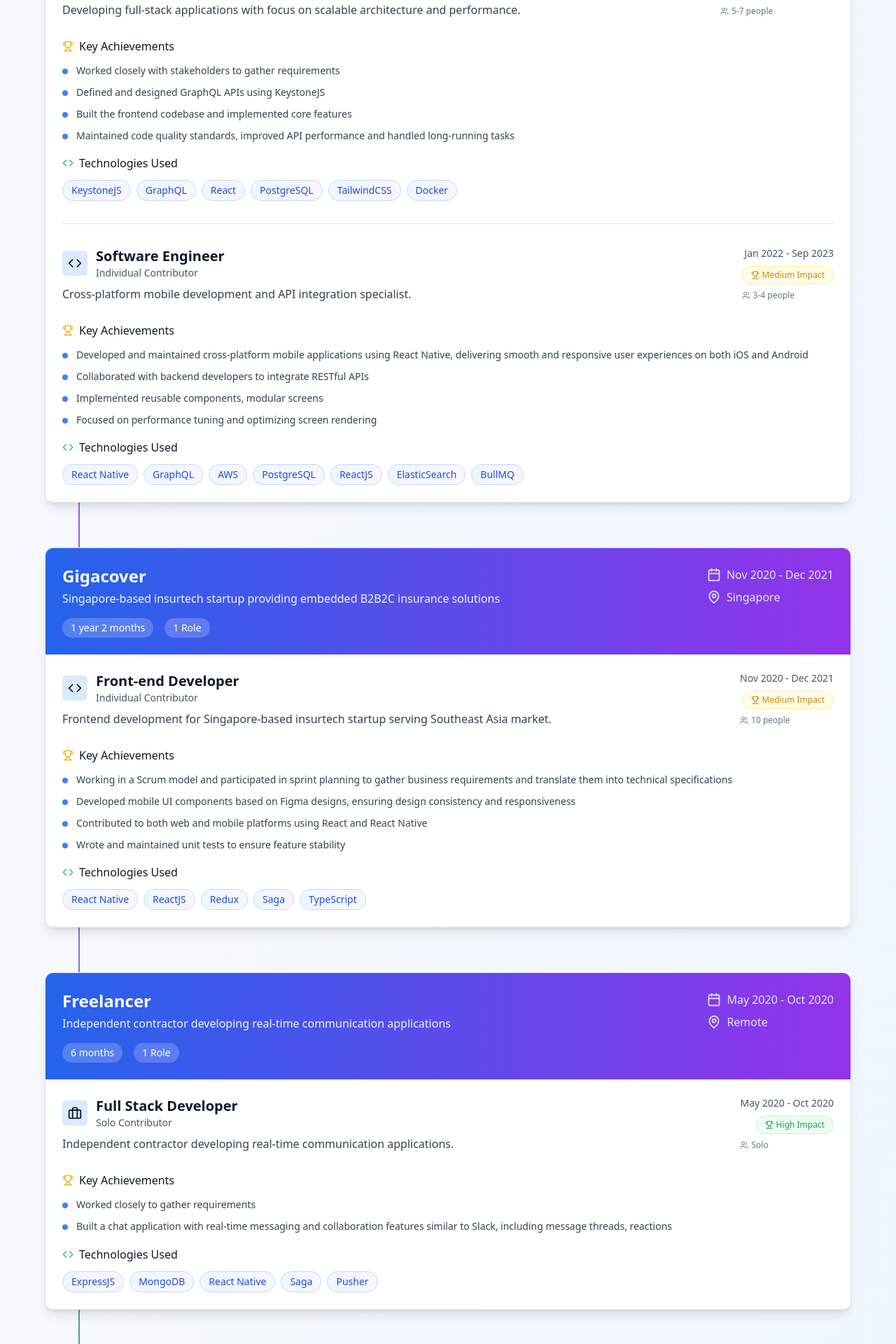
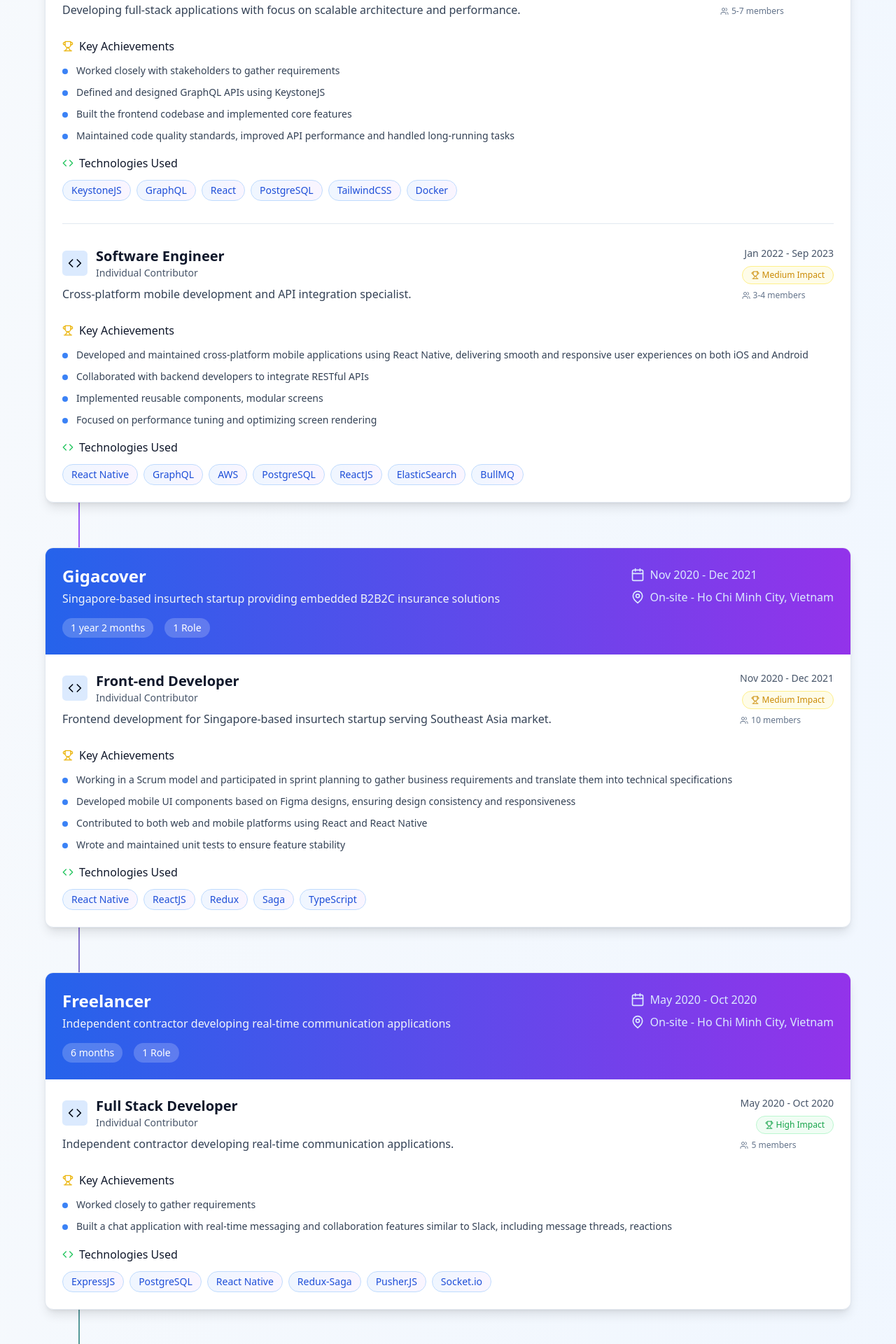
Before and after one commit to lnanhkhoa/lnanhkhoa.github.io, a React (Vite) app: page / in a window 1280 px wide. Shown: the part 3297-5217 px from the top of the page at 70% size. Built offline with nearby package versions, Linux system fonts and the light colour scheme.

Commit message:
refactor: update experience details with more accurate locations and tech stacks

```diff
--- a/src/components/Experience.jsx
+++ b/src/components/Experience.jsx
@@ -4,7 +4,7 @@ import { Calendar, MapPin, Users, Trophy, Code, Briefcase, TrendingUp, Star } fr
 const experiences = [
   {
     company: "Groove Technology",
-    location: "Vietnam",
+    location: "Remote - Ho Chi Minh City, Vietnam",
     period: "Jan 2022 - May 2025",
     totalDuration: "3+ years",
     companyDescription:
@@ -34,7 +34,7 @@ const experiences = [
           "Redis",
         ],
         impact: "High",
-        teamSize: "4-6 people",
+        teamSize: "4-6 members",
       },
       {
         title: "Senior Full Stack Developer",
@@ -50,7 +50,7 @@ const experiences = [
         ],
         technologies: ["KeystoneJS", "GraphQL", "React", "PostgreSQL", "TailwindCSS", "Docker"],
         impact: "Medium-High",
-        teamSize: "5-7 people",
+        teamSize: "5-7 members",
       },
       {
         title: "Software Engineer",
@@ -73,13 +73,13 @@ const experiences = [
           "BullMQ",
         ],
         impact: "Medium",
-        teamSize: "3-4 people",
+        teamSize: "3-4 members",
       },
     ],
   },
   {
     company: "Gigacover",
-    location: "Singapore",
+    location: "On-site - Ho Chi Minh City, Vietnam",
     period: "Nov 2020 - Dec 2021",
     totalDuration: "1 year 2 months",
     companyDescription:
@@ -99,13 +99,13 @@ const experiences = [
         ],
         technologies: ["React Native", "ReactJS", "Redux", "Saga", "TypeScript"],
         impact: "Medium",
-        teamSize: "10 people",
+        teamSize: "10 members",
       },
     ],
   },
   {
     company: "Freelancer",
-    location: "Remote",
+    location: "On-site - Ho Chi Minh City, Vietnam",
     period: "May 2020 - Oct 2020",
     totalDuration: "6 months",
     companyDescription: "Independent contractor developing real-time communication applications",
@@ -113,21 +113,28 @@ const experiences = [
       {
         title: "Full Stack Developer",
         period: "May 2020 - Oct 2020",
-        level: "Solo Contributor",
+        level: "Individual Contributor",
         description: "Independent contractor developing real-time communication applications.",
         achievements: [
           "Worked closely to gather requirements",
           "Built a chat application with real-time messaging and collaboration features similar to Slack, including message threads, reactions",
         ],
-        technologies: ["ExpressJS", "MongoDB", "React Native", "Saga", "Pusher"],
+        technologies: [
+          "ExpressJS",
+          "PostgreSQL",
+          "React Native",
+          "Redux-Saga",
+          "Pusher.JS",
+          "Socket.io",
+        ],
         impact: "High",
-        teamSize: "Solo",
+        teamSize: "5 members",
       },
     ],
   },
   {
     company: "Bitis",
-    location: "Ho Chi Minh City, Vietnam",
+    location: "On-site - Ho Chi Minh City, Vietnam",
     period: "Nov 2018 - April 2020",
     totalDuration: "1 year 6 months",
     companyDescription: "Vietnam's leading footwear brand with nationwide retail presence",
@@ -144,9 +151,17 @@ const experiences = [
           "Integrated third-party services",
           "Manually set up server configuration and load balancing to support a scalable system",
         ],
-        technologies: ["Strapi", "ExpressJS", "MySQL", "ReactJS", "Nginx", "BullMQ", "PM2"],
-        impact: "Medium-High",
-        teamSize: "5-6 people",
+        technologies: [
+          "Strapi CMS",
+          "ExpressJS",
+          "MySQL",
+          "MongoDb",
+          "ReactJS",
+          "React Native",
+          "PM2",
+        ],
+        impact: "High",
+        teamSize: "5-6 members",
       },
     ],
   },
@@ -186,7 +201,6 @@ const totalProjects = 10
 const teamLeadership = 4
 
 const Experience = () => {
-
   return (
     <section id="experience" className="py-20 px-6">
       <div className="container mx-auto">
```
